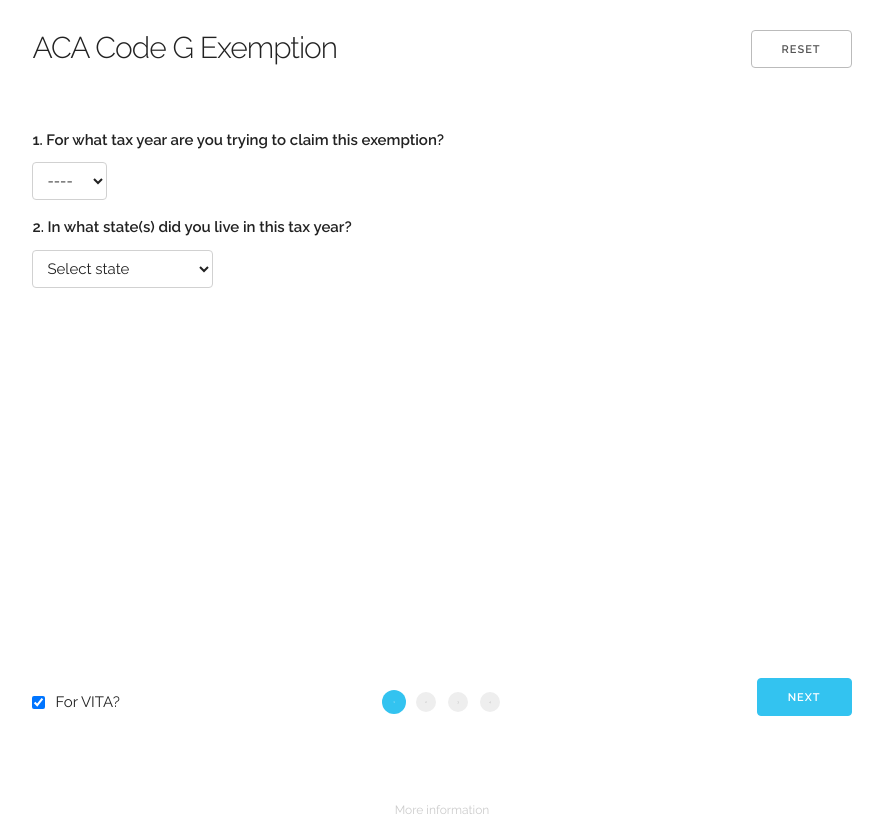
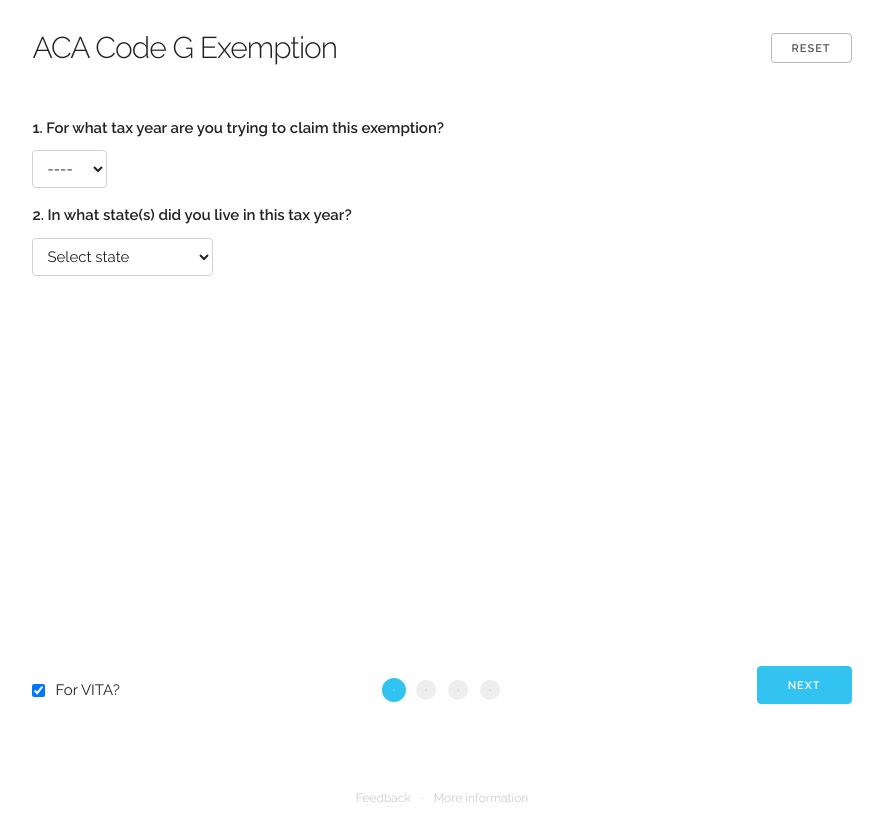
Before and after one commit to btbright/code-g, a React (Create React App) app: page / in a window 1280 px wide. Shown: the whole page, without its empty margins (198-1081 px from the left). Built offline with nearby package versions, Linux system fonts and the light colour scheme.

Commit message:
styling updates

```diff
--- a/src/App.css
+++ b/src/App.css
@@ -20,13 +20,19 @@
 }
 
 .container > header > button {
-	float: right;
+  height: 30px;
+  line-height: 30px;
+  padding: 0 20px;
+  margin-bottom: 0;
 }
 
 .container > header {
 	width: 100%;
   max-width: 80%;
 	margin-top: 30px;
+	display: flex;
+  justify-content: space-between;
+  align-items: center;
 }
 
 .container > header h1 {
@@ -48,11 +54,6 @@
   margin-bottom: 40px;
 }
 
-@media (max-width: 800px) {
-  .step {
-		max-width: 100%;
-	}
-}
 
 .animate-opacity {
 	transition: opacity .2s;
@@ -66,21 +67,6 @@ nav {
 	display: flex;
 	justify-content: space-between;
   align-items: center;
-}
-
-@media (min-height: 800px) {
-  nav {
-		position: relative;
-		margin-top:100px;
-		bottom: auto;
-	}
-}
-
-@media (max-height: 600px) {
-  .step {
-		min-height: auto;
-		margin-top: 20px;
-	}
 }
 
 .confirmation-option {
@@ -195,6 +181,7 @@ footer {
 }
 
 footer p {
+	color: #ccc;
 	margin-bottom: 0;
 }
 
@@ -202,4 +189,29 @@ footer p a {
 	text-decoration: none;
 	color: #ccc;
 	font-size: 12px;
+	margin: 0 10px;
 }
+
+@media (min-height: 800px) {
+  nav {
+		position: relative;
+		margin-top:100px;
+		bottom: auto;
+	}
+}
+
+@media (max-height: 600px) {
+  .step {
+		min-height: auto;
+		margin-top: 20px;
+	}
+}
+
+@media (max-width: 800px) {
+	footer,
+	nav,
+	.container > header,
+  .step {
+		max-width: 100%;
+	}
+}
--- a/src/App.js
+++ b/src/App.js
@@ -38,8 +38,17 @@ const results = {
   qualified: ResultQualification
 };
 
-const AppFooter = props => <footer>
+const AppFooter = props =>
+  <footer>
     <p>
+      <a
+        target="_blank"
+        rel="noopener noreferrer"
+        href="https://docs.google.com/forms/d/e/1FAIpQLScYX1a9kM2IyEwmsP6ycWzWRi9A3P2sTmDLm_XeuDxwX6F4xQ/viewform?usp=sf_link"
+      >
+        Feedback
+      </a>
+      &middot;
       <a
         href="https://github.com/btbright/code-g"
         target="_blank"
@@ -48,12 +57,13 @@ const AppFooter = props => <footer>
         More information
       </a>
     </p>
-                            </footer>
+  </footer>;
 
-const AppHeader = props => <header>
+const AppHeader = props =>
+  <header>
+    <h1>ACA Code G Exemption</h1>
     <button onClick={props.onResetTool}>Reset</button>
-                             <h1>ACA Code G Exemption</h1>
-                           </header>
+  </header>;
 
 class App extends Component {
   renderStep = () => {
```
Also changed, not shown: 1 other file (tests, documents, lock files or other folders). Lines whose indentation alone changed are shown as unchanged.
